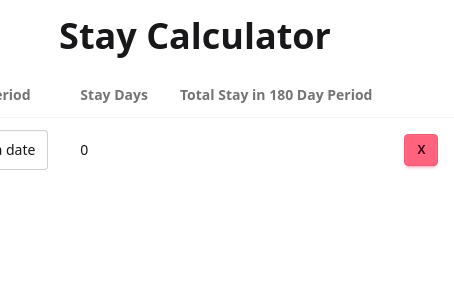
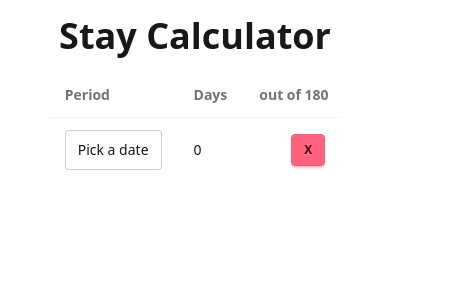
Before and after one commit to SolomonRFeldman/stay-calculator, a React (Vite) app: page / in a window 390 px wide. Shown: the top 300 px of the page, 454 px wide, since content can reach past the window. Built offline with nearby package versions, Linux system fonts and the light colour scheme.

Commit message:
shortens table names so it fits on mobile

```diff
--- a/src/components/Stays.tsx
+++ b/src/components/Stays.tsx
@@ -47,9 +47,9 @@ export default function Stays() {
       <table className="table">
         <thead>
           <tr>
-            <th>Stay Period</th>
-            <th>Stay Days</th>
-            <th>Total Stay in 180 Day Period</th>
+            <th>Period</th>
+            <th>Days</th>
+            <th className="max-w-1">out of 180</th>
             <th></th>
           </tr>
         </thead>
```
